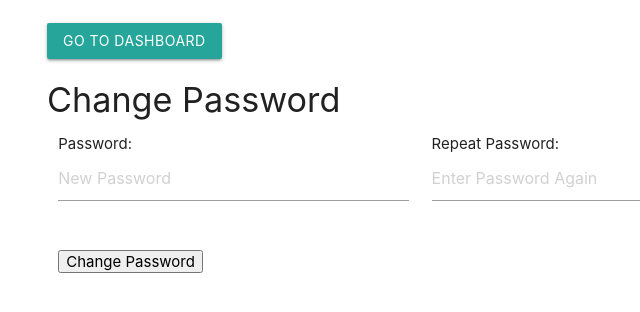
After one commit to KushRohra/car_parking_RFID, a Flask app: page /changePassword in a window 1280 px wide. The commit adds this page. Shown: the top 312 px of the page, without its empty margins (145-785 px from the left). Run offline with Flask 2, Linux system fonts and the light colour scheme.

Commit message:
change Password html and js pages done

```diff
--- a/app.py
+++ b/app.py
@@ -174,6 +174,11 @@ def viewSpecialCustomers():
     return render_template("./specialCustomers/viewSpecialCustomers.html", data=specialCustomers, len=len(specialCustomers))
 
 
+@app.route('/changePassword')
+def changePassword():
+    return render_template('./admin/changePassword.html')
+
+
 # Parking Routes
 @app.route('/parking/parkingStatus')
 def parkingStatus():
--- /dev/null
+++ b/static/js/admin/changePassword.js
@@ -0,0 +1,20 @@
+var errorArea = document.getElementById('formValidator');
+var submitBtn = document.getElementById('submitBtn');
+
+document.getElementById("password").addEventListener("keyup", checkPassword);
+document.getElementById("repeat_password").addEventListener("keyup", checkPassword);
+
+function checkPassword() {
+    var repeat_password = document.getElementById("repeat_password").value;
+    var password = document.getElementById('password').value;
+    if(password!=repeat_password) {
+        errorArea.innerHTML = 'Passwords do not match';
+        errorArea.style.color = 'red';
+        submitBtn.disabled = true;
+    }
+    else {
+        errorArea.innerHTML = 'Both passwords match';
+        errorArea.style.color = 'green';
+        submitBtn.disabled = false;
+    }
+}
--- a/templates/admin/admin_dashboard.html
+++ b/templates/admin/admin_dashboard.html
@@ -15,6 +15,7 @@
 		<h1>Admin Dashboard</h1>
 		<ul class="collection">
 			<a href=""><li class="collection-item">Entry/Exit of Vehicle</li></a>
+			<a href="changePassword"><li class="collection-item">Change Password</li></a>
 			<a href="specialCustomers/addSpecialCustomers"><li class="collection-item">Add Special Customers</li></a>
 			<a href="specialCustomers/viewSpecialCustomers"><li class="collection-item">View All Special Customers</li></a>
 			<a href="parking/parkingStatus2"><li class="collection-item">View 2 Wheeler Parking Status</li></a>
--- /dev/null
+++ b/templates/admin/changePassword.html
@@ -0,0 +1,34 @@
+<!DOCTYPE html>
+<html>
+<head>
+	<title>Change Admin Password</title>
+	<link rel="stylesheet" href="https://cdnjs.cloudflare.com/ajax/libs/materialize/1.0.0/css/materialize.min.css">
+</head>
+<body>
+	<div class="container">
+		<br>
+		<a href="../admin_dashboard" class="waves-light waves-effect btn">Go to Dashboard</a>
+		<h4>Change Password</h4>
+		<div class="row">
+			<form method="POST" class="col s12">
+				<div class="row">
+					<div class="col s5">
+						Password: <input type="password" id="password" name="password" placeholder="New Password" required />
+					</div>
+					<div class="col s5">
+						Repeat Password: <input type="password" id="repeat_password" name="repeat_password" placeholder="Enter Password Again" required />
+					</div>
+				</div>
+				<div class="row"><div class="col s6"><span id="formValidator"></span></div></div>
+				<div class="row">
+					<div class="col s5">
+						<button type="submit" id="submitBtn">Change Password</button>
+					</div>
+				</div>
+			</form>
+		</div>
+	</div>
+
+	<script type=text/javascript src="{{url_for('static', filename='js/admin/changePassword.js') }}"></script>
+</body>
+</html>
```
